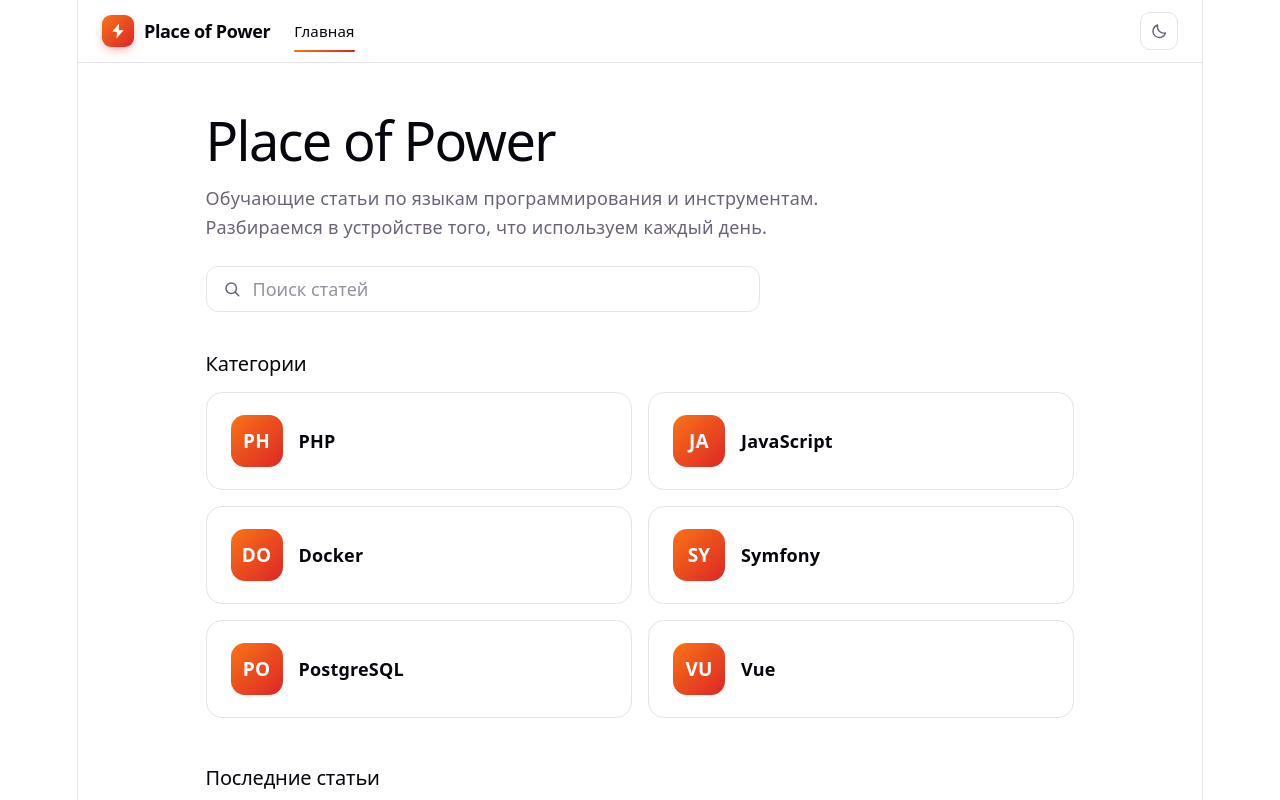
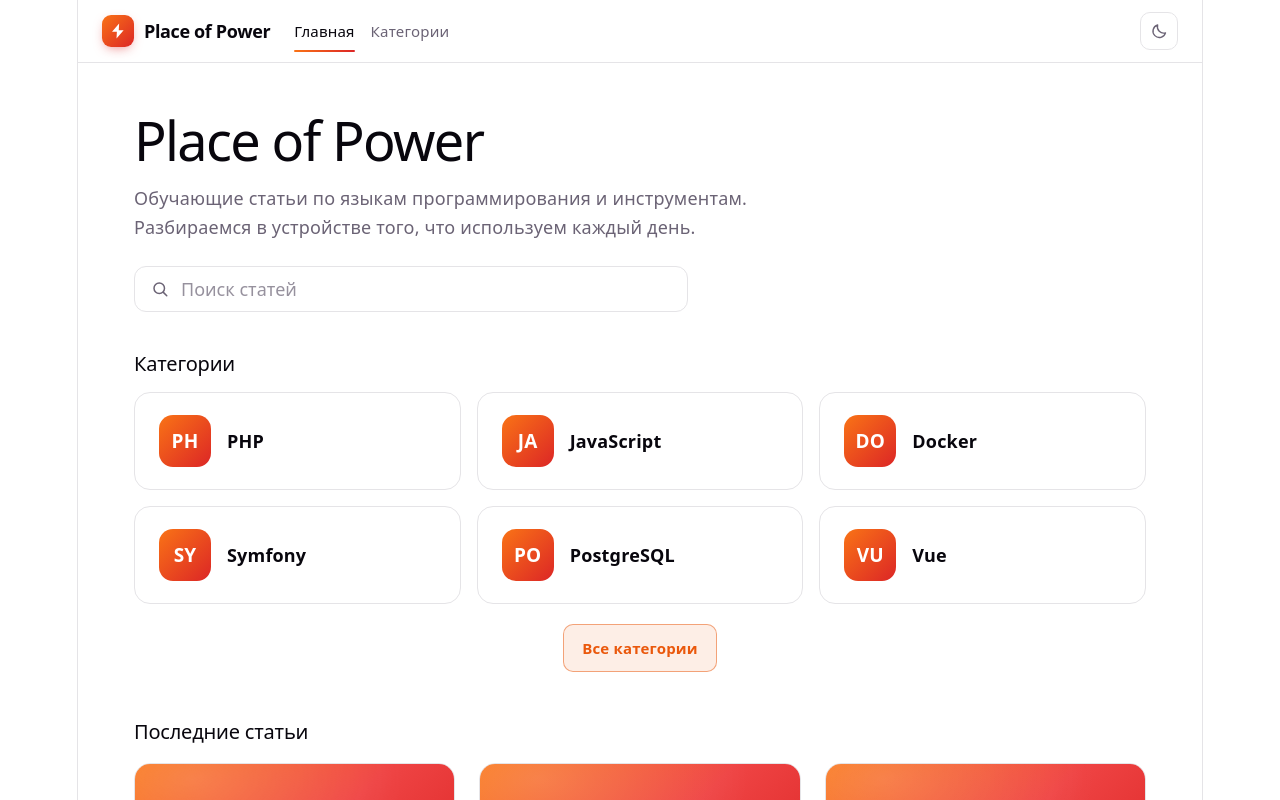
Before and after one commit to place-of-power/client, a React (Vite) app: page / in a window 1280 px wide. Shown: the top 800 px of the page. Built offline with nearby package versions, Linux system fonts and the light colour scheme.

Commit message:
Страница категорий, пункт меню и ссылка с главной

```diff
--- a/src/app/App.tsx
+++ b/src/app/App.tsx
@@ -1,6 +1,7 @@
 import { Component } from 'react'
 import { BrowserRouter, Navigate, Route, Routes } from 'react-router-dom'
 import { ArticlePageRoute } from '@/pages/article'
+import { CategoriesPage } from '@/pages/categories'
 import { HomePage } from '@/pages/home'
 import { Header } from '@/widgets/header'
 
@@ -11,6 +12,7 @@ class App extends Component {
                 <Header />
                 <Routes>
                     <Route path="/" element={<HomePage />} />
+                    <Route path="/categories" element={<CategoriesPage />} />
                     <Route path="/articles/:slug" element={<ArticlePageRoute />} />
                     <Route path="*" element={<Navigate to="/" replace />} />
                 </Routes>
--- /dev/null
+++ b/src/pages/categories/index.ts
@@ -0,0 +1 @@
+export { default as CategoriesPage } from './ui/CategoriesPage.tsx'
--- /dev/null
+++ b/src/pages/categories/ui/CategoriesPage.css
@@ -0,0 +1,16 @@
+.categories-page {
+    width: 100%;
+    box-sizing: border-box;
+    max-width: 1060px;
+    margin: 0 auto;
+    padding: 48px 24px 72px;
+    text-align: left;
+}
+
+.categories-page-title {
+    margin: 0 0 28px;
+    font-size: clamp(2rem, 5vw, 3rem);
+    line-height: 1.1;
+    letter-spacing: -0.03em;
+    color: var(--text-h);
+}
--- /dev/null
+++ b/src/pages/categories/ui/CategoriesPage.tsx
@@ -0,0 +1,42 @@
+import { Component } from 'react'
+import { fetchCategories } from '@/shared/api'
+import type { Category } from '@/shared/model/category'
+import { CategoryTiles } from '@/widgets/category-tiles'
+import './CategoriesPage.css'
+
+type CategoriesPageProps = Record<string, never>
+
+interface CategoriesPageState {
+    categories: Category[]
+    loading: boolean
+}
+
+class CategoriesPage extends Component<CategoriesPageProps, CategoriesPageState> {
+    state: CategoriesPageState = {
+        categories: [],
+        loading: true,
+    }
+
+    componentDidMount() {
+        void this.load()
+    }
+
+    async load() {
+        const categories = await fetchCategories()
+
+        this.setState({ categories, loading: false })
+    }
+
+    render() {
+        const { categories, loading } = this.state
+
+        return (
+            <main className="categories-page">
+                <h1 className="categories-page-title">Категории</h1>
+                {!loading && <CategoryTiles categories={categories} heading={false} />}
+            </main>
+        )
+    }
+}
+
+export default CategoriesPage
--- a/src/pages/home/ui/HomePage.css
+++ b/src/pages/home/ui/HomePage.css
@@ -1,4 +1,6 @@
 .home {
+    width: 100%;
+    box-sizing: border-box;
     max-width: 1060px;
     margin: 0 auto;
     padding: 48px 24px 72px;
@@ -33,3 +35,31 @@
     display: grid;
     gap: 48px;
 }
+
+.home-categories {
+    display: flex;
+    flex-direction: column;
+    gap: 20px;
+}
+
+.home-all-categories {
+    align-self: center;
+    padding: 10px 18px;
+    font-size: 15px;
+    font-weight: 600;
+    color: var(--accent);
+    text-decoration: none;
+    background: var(--accent-bg);
+    border: 1px solid var(--accent-border);
+    border-radius: 10px;
+    transition:
+        color 0.15s ease,
+        background 0.15s ease,
+        border-color 0.15s ease;
+}
+
+.home-all-categories:hover {
+    color: #fff;
+    background: var(--accent);
+    border-color: var(--accent);
+}
--- a/src/pages/home/ui/HomePage.tsx
+++ b/src/pages/home/ui/HomePage.tsx
@@ -1,4 +1,5 @@
 import { Component } from 'react'
+import { Link } from 'react-router-dom'
 import { fetchArticles, fetchCategories } from '@/shared/api'
 import type { ArticlePreview } from '@/shared/api'
 import type { Category } from '@/shared/model/category'
@@ -48,7 +49,12 @@ class HomePage extends Component<HomePageProps, HomePageState> {
 
                 {!loading && (
                     <div className="home-sections">
-                        <CategoryTiles categories={categories} />
+                        <div className="home-categories">
+                            <CategoryTiles categories={categories} />
+                            <Link className="home-all-categories" to="/categories">
+                                Все категории
+                            </Link>
+                        </div>
                         <ArticleGrid title="Последние статьи" articles={articles} />
                     </div>
                 )}
--- a/src/widgets/category-tiles/ui/CategoryTiles.tsx
+++ b/src/widgets/category-tiles/ui/CategoryTiles.tsx
@@ -5,11 +5,12 @@ import './CategoryTiles.css'
 
 interface CategoryTilesProps {
     categories: Category[]
+    heading?: boolean
 }
 
 class CategoryTiles extends Component<CategoryTilesProps> {
     render() {
-        const { categories } = this.props
+        const { categories, heading = true } = this.props
 
         if (categories.length === 0) {
             return null
@@ -17,7 +18,7 @@ class CategoryTiles extends Component<CategoryTilesProps> {
 
         return (
             <section className="category-tiles">
-                <h2 className="category-tiles-title">Категории</h2>
+                {heading && <h2 className="category-tiles-title">Категории</h2>}
                 <div className="category-tiles-grid">
                     {categories.map((category) => (
                         <CategoryTile key={category.id} category={category} />
--- a/src/widgets/header/ui/Header.tsx
+++ b/src/widgets/header/ui/Header.tsx
@@ -33,6 +33,9 @@ class Header extends Component {
         this.setState({ theme })
     }
 
+    navLinkClass = ({ isActive }: { isActive: boolean }) =>
+        isActive ? 'header-nav-link header-nav-link--active' : 'header-nav-link'
+
     render() {
         const { theme } = this.state
 
@@ -46,16 +49,11 @@ class Header extends Component {
                         <span className="header-logo-text">Place of Power</span>
                     </Link>
                     <nav className="header-nav">
-                        <NavLink
-                            className={({ isActive }) =>
-                                isActive
-                                    ? 'header-nav-link header-nav-link--active'
-                                    : 'header-nav-link'
-                            }
-                            to="/"
-                            end
-                        >
+                        <NavLink className={this.navLinkClass} to="/" end>
                             Главная
+                        </NavLink>
+                        <NavLink className={this.navLinkClass} to="/categories">
+                            Категории
                         </NavLink>
                     </nav>
                     <button
```
